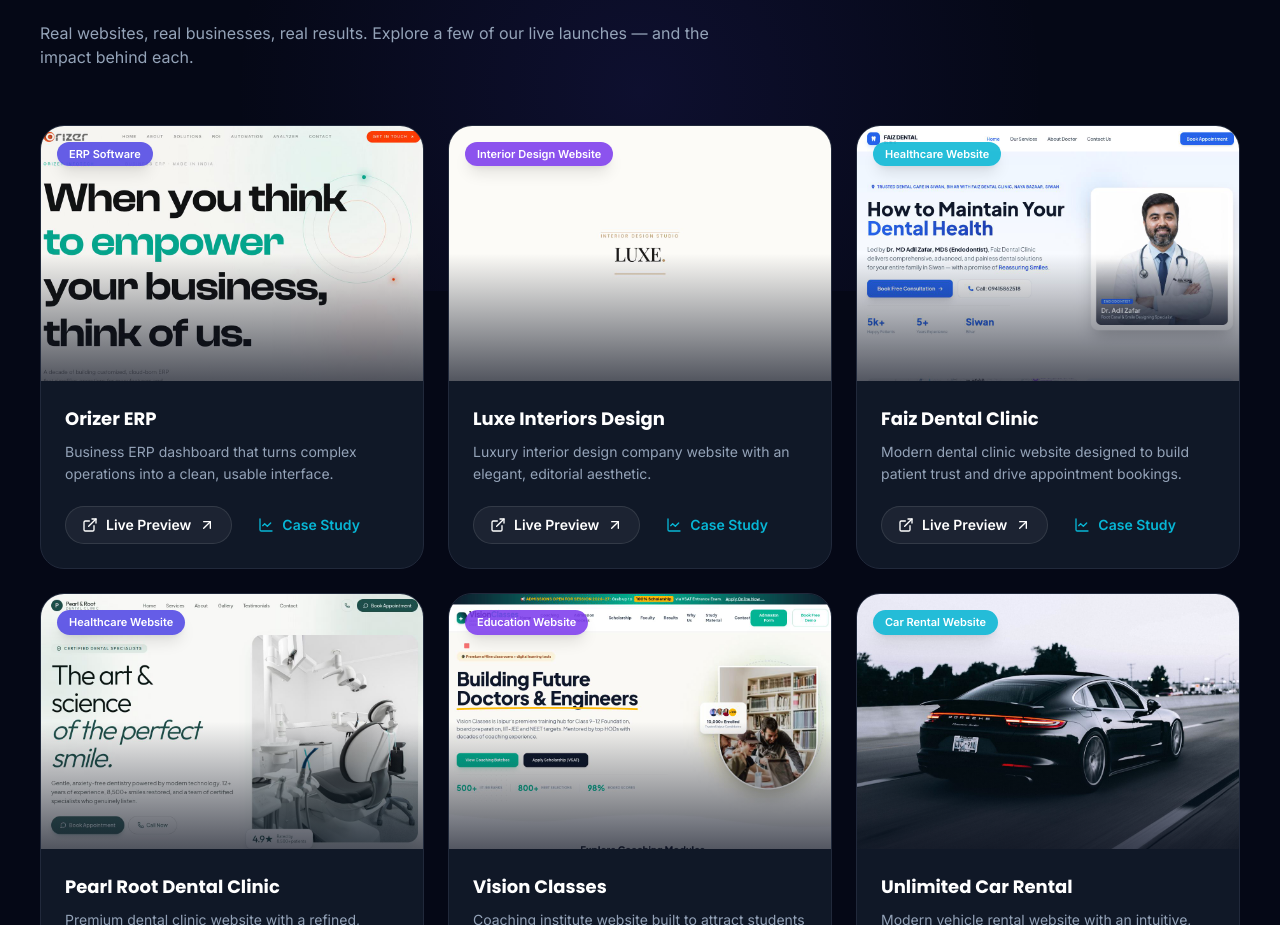
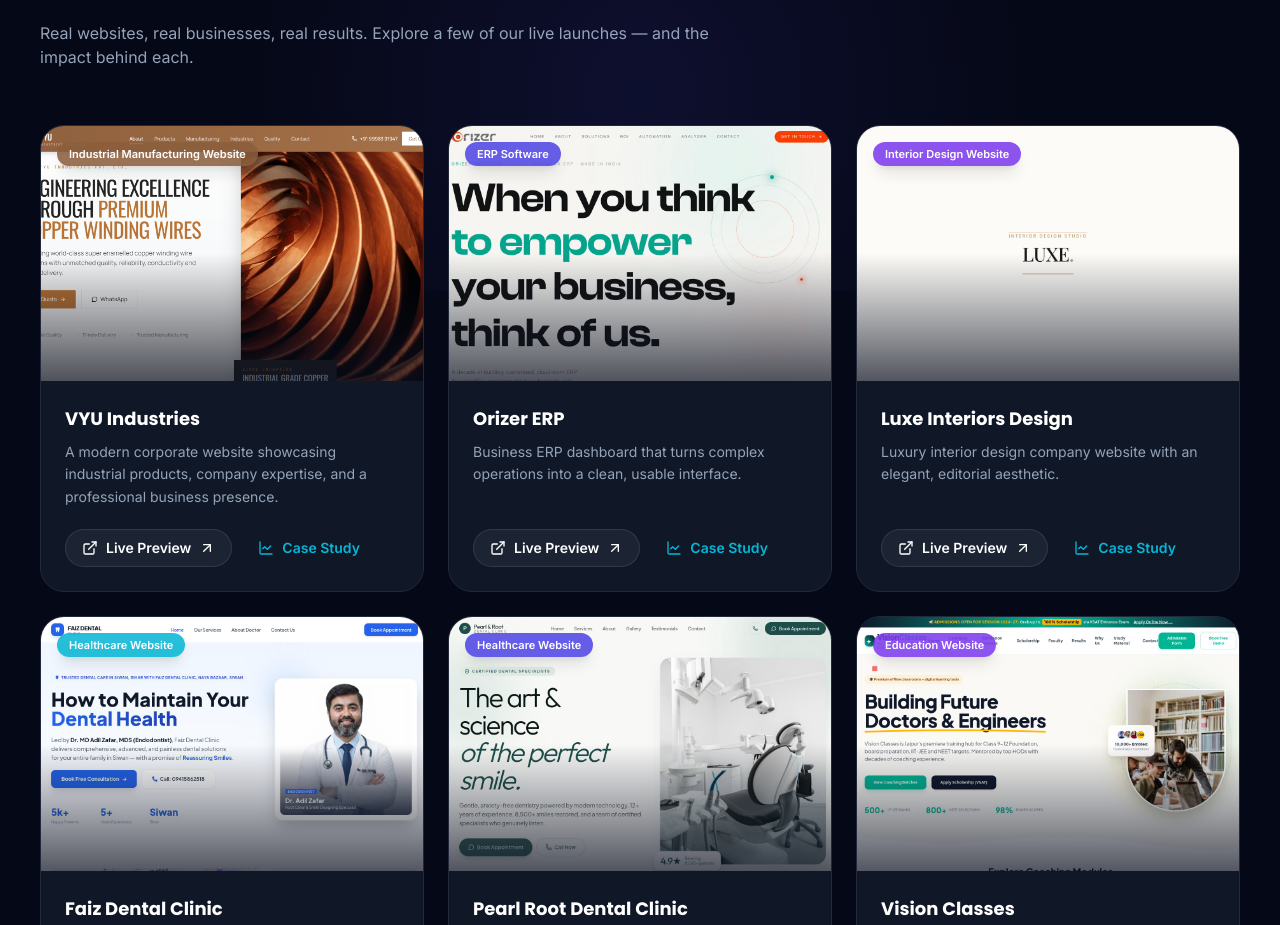
Before and after one commit to hashmiii14/Kodeveill, a React (Create React App) app in the folder frontend/: page / in a window 1280 px wide. Shown: the part 4370-5295 px from the top of the page. Built offline with nearby package versions, Linux system fonts and the light colour scheme.

Commit message:
Add VYU Industries portfolio project

```diff
--- a/frontend/src/data/content.js
+++ b/frontend/src/data/content.js
@@ -124,6 +124,27 @@ export const PORTFOLIO = [
       ],
     },
   },
+  {
+  name: "VYU Industries",
+  category: "Industrial Manufacturing Website",
+  desc: "A modern corporate website showcasing industrial products, company expertise, and a professional business presence.",
+  url: "https://v-yu-industriespvt.netlify.app/",
+  image: "/portfolio/V-YU-INDUSTRIES.png",
+  accent: "#8B5E3C",
+  caseStudy: {
+    summary:
+      "Developed a responsive corporate website for VYU Industries to strengthen its online presence and showcase its manufacturing capabilities.",
+    challenge:
+      "The company needed a professional digital platform to present its products, services, and brand credibility while making it easy for potential clients to connect.",
+    solution:
+      "Designed and developed a clean, responsive website with a modern UI, structured product sections, company information, and clear contact options for improved user experience.",
+    results: [
+      { value: "100%", label: "Responsive Design" },
+      { value: "0.9s", label: "Fast Load Time" },
+      { value: "+50%", label: "Better Online Presence" },
+    ],
+  },
+},
   {
     name: "Orizer ERP",
     category: "ERP Software",
```
Also changed, not shown: frontend/public/portfolio/V-YU-INDUSTRIES.png (added).
